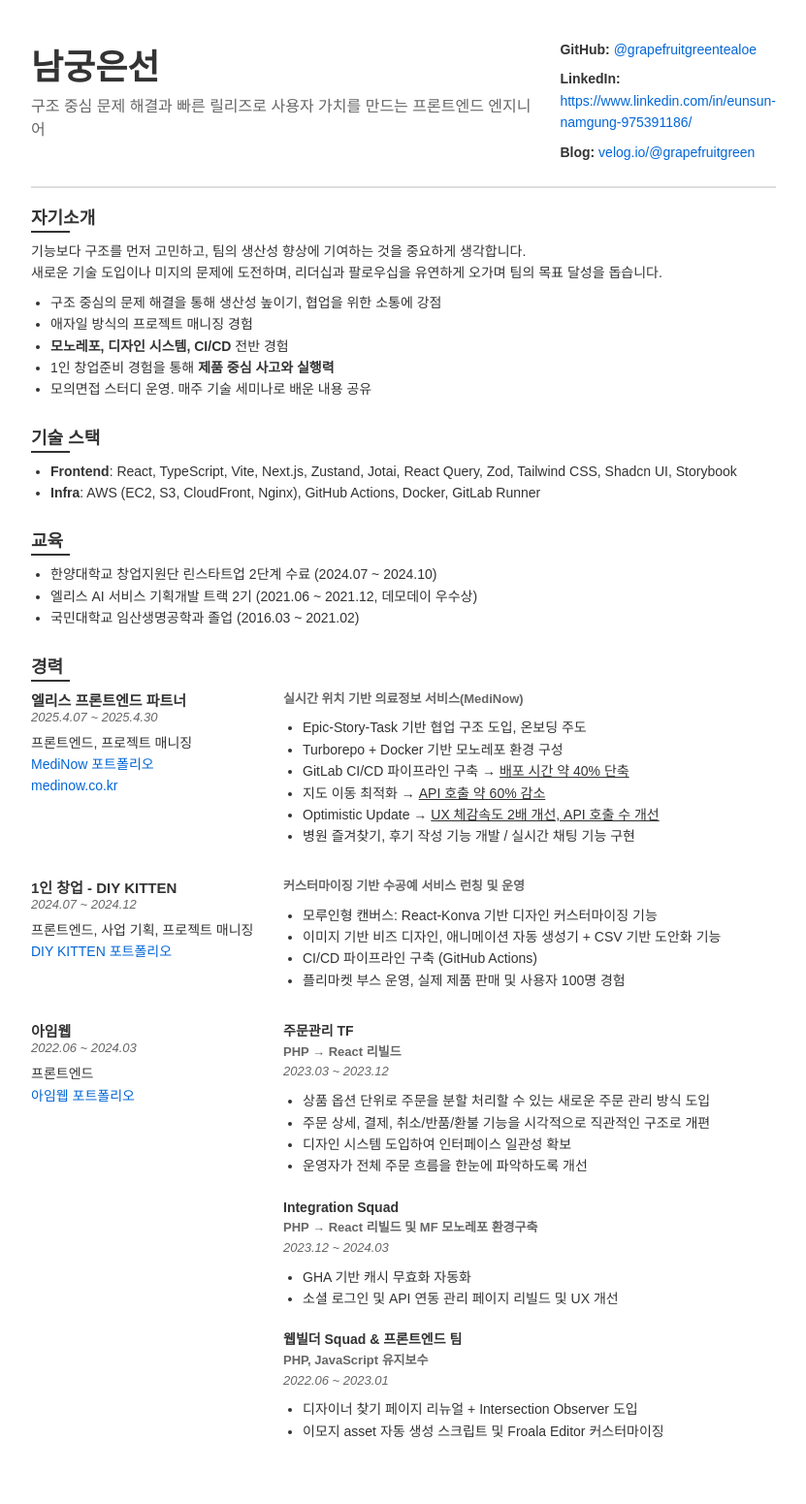
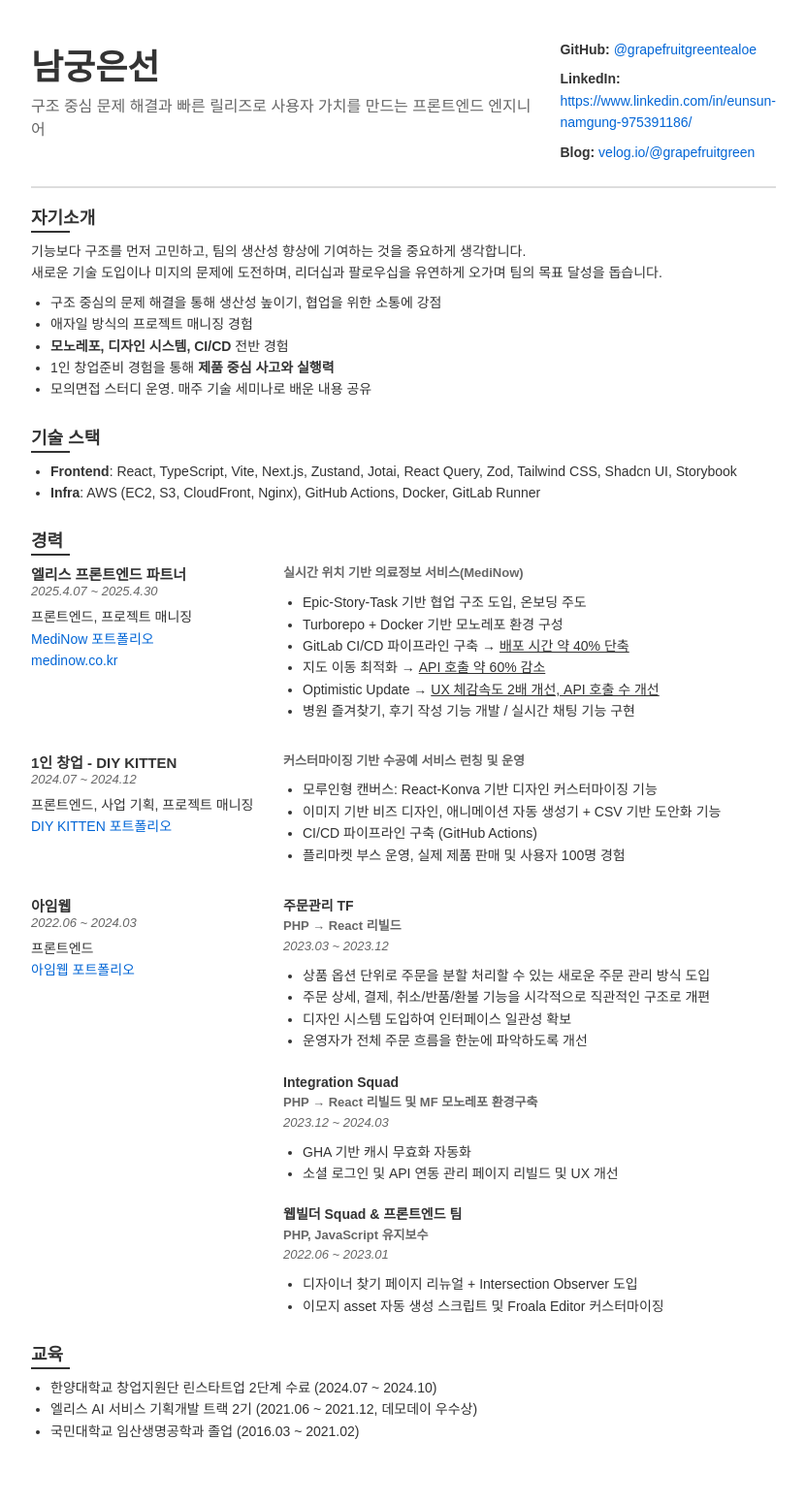
Before and after one commit to grapefruitgreentealoe/eunsun-portfolio, a Jekyll site: the page built from index.markdown, in a window 1280 px wide. Shown: the whole page at 97% size, without its empty margins (224-1055 px from the left). Built offline with Jekyll 4.4.1, drawn with Linux system fonts in a browser that asks for light colours.

Commit message:
chore: 교육 섹션 아래로 내리기

```diff
--- a/index.markdown
+++ b/index.markdown
@@ -36,14 +36,6 @@ permalink: /
       <ul>
         <li><span class="bold">Frontend</span>: React, TypeScript, Vite, Next.js, Zustand, Jotai, React Query, Zod, Tailwind CSS, Shadcn UI, Storybook</li>
         <li><span class="bold">Infra</span>: AWS (EC2, S3, CloudFront, Nginx), GitHub Actions, Docker, GitLab Runner</li>
-      </ul>
-    </section>
-    <section>
-      <h2>교육</h2>
-      <ul>
-        <li>한양대학교 창업지원단 린스타트업 2단계 수료 (2024.07 ~ 2024.10)</li>
-        <li>엘리스 AI 서비스 기획개발 트랙 2기 (2021.06 ~ 2021.12, 데모데이 우수상)</li>
-        <li>국민대학교 임산생명공학과 졸업 (2016.03 ~ 2021.02)</li>
       </ul>
     </section>
     <section>
@@ -141,5 +133,12 @@ permalink: /
             </div>
         </div>
     </section>
-
+    <section>
+      <h2>교육</h2>
+      <ul>
+        <li>한양대학교 창업지원단 린스타트업 2단계 수료 (2024.07 ~ 2024.10)</li>
+        <li>엘리스 AI 서비스 기획개발 트랙 2기 (2021.06 ~ 2021.12, 데모데이 우수상)</li>
+        <li>국민대학교 임산생명공학과 졸업 (2016.03 ~ 2021.02)</li>
+      </ul>
+    </section>
   </div>
```
